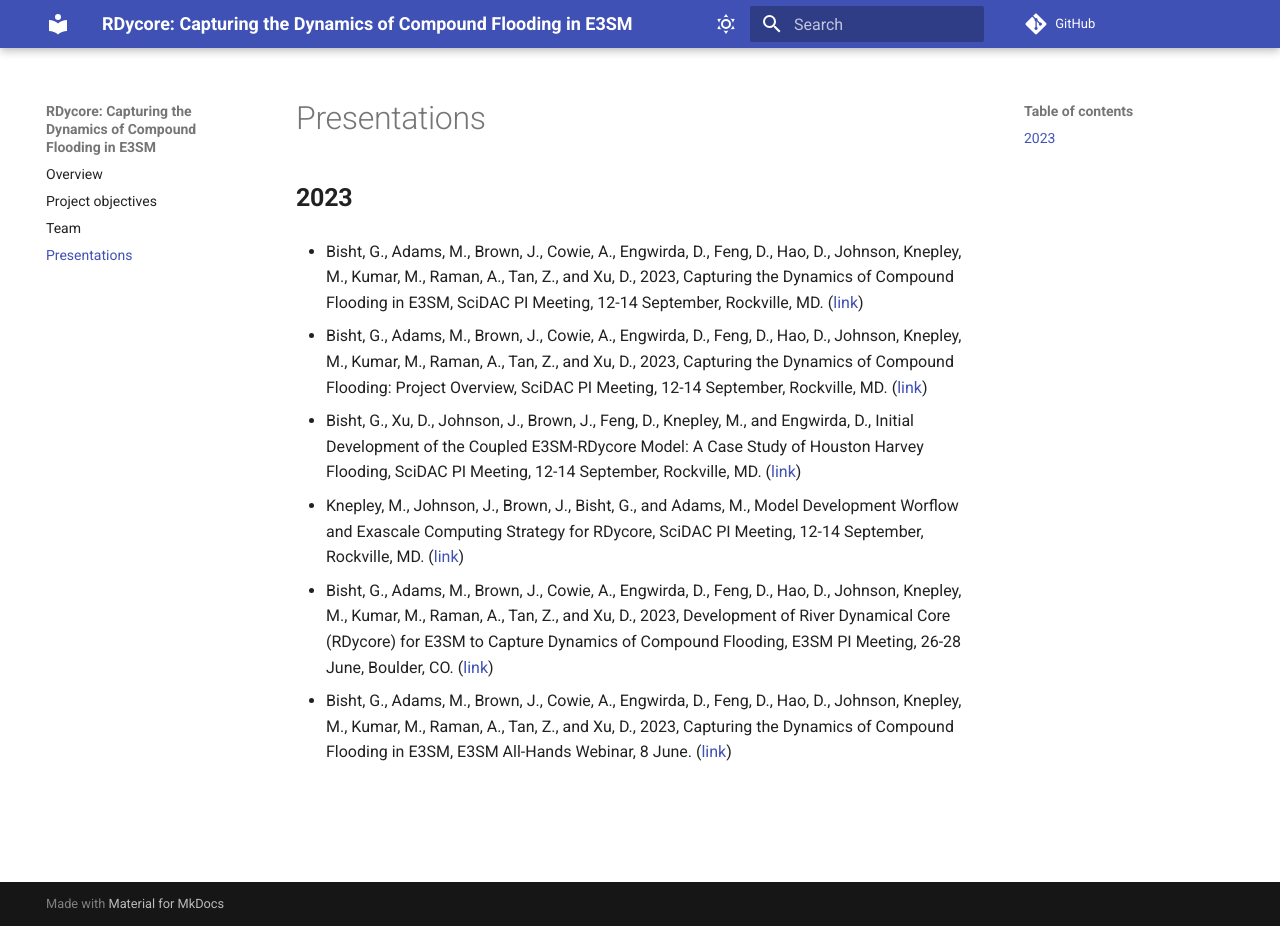
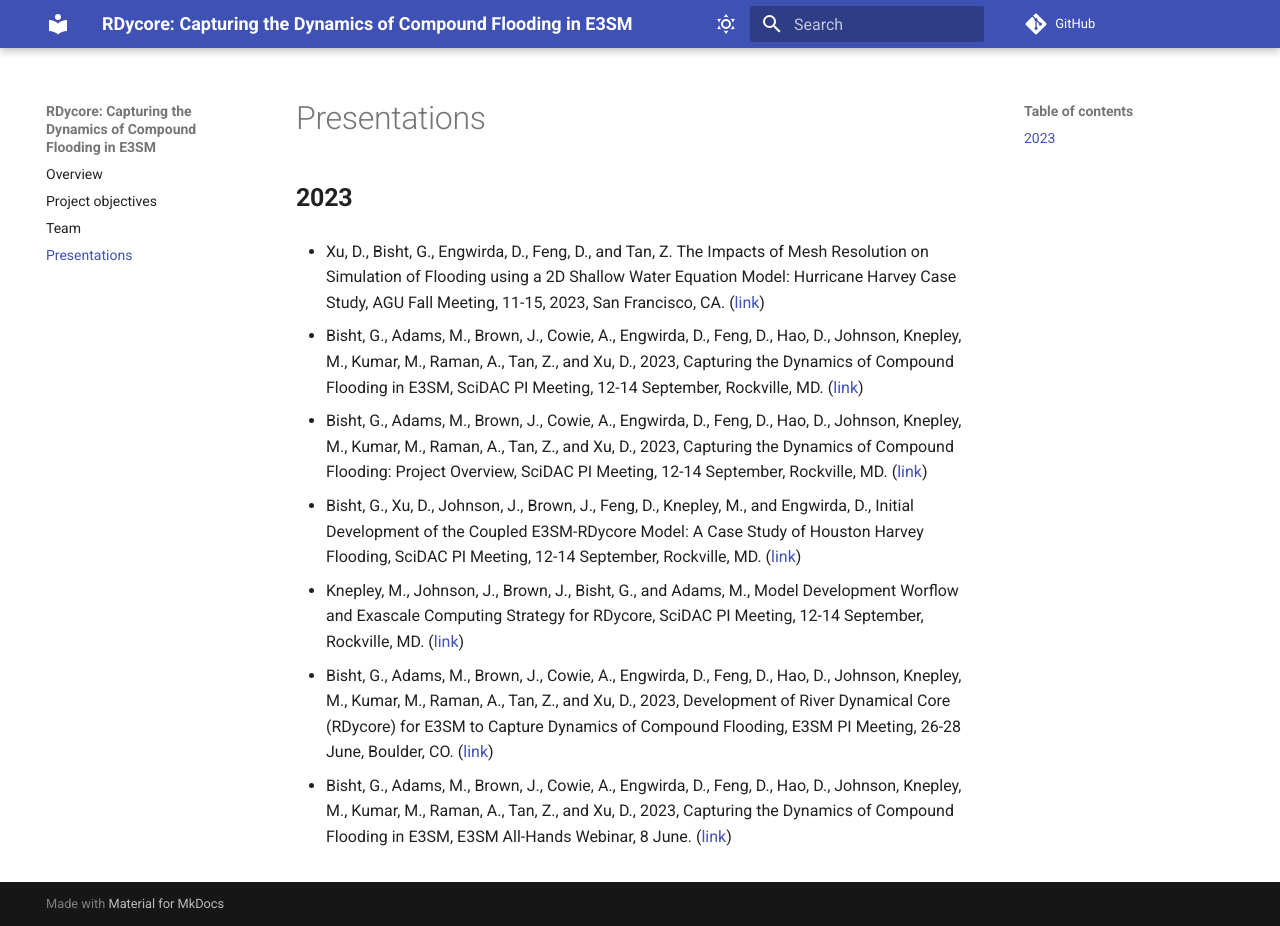
Before and after one commit to RDycore/RDycore.github.io, an MkDocs documentation site: the page built from docs/presentations.md, in a window 1280 px wide and 926 px high. Built offline with MkDocs 1.6.1 and Material for MkDocs 9.7.7, drawn with Linux system fonts in a browser that asks for light colours; comment, search, counter and statistics services are not loaded.

Commit message:
Add Donghui's AGU poster

```diff
--- a/docs/presentations.md
+++ b/docs/presentations.md
@@ -1,5 +1,7 @@
 
 ## **2023**
+
+- Xu, D., Bisht, G., Engwirda, D., Feng, D., and Tan, Z. The Impacts of Mesh Resolution on Simulation of Flooding using a 2D Shallow Water Equation Model: Hurricane Harvey Case Study, AGU Fall Meeting, 11-15, 2023, San Francisco, CA. ([link](https://www.dropbox.com/scl/fi/ao20pnlvseok2t0n0xzsx/Xu_Harvey_Flooding_Poster_AGU_2023.pdf?rlkey=1te223vy5zhj6fh8s0zwv1cwn&dl=0))
 
 - Bisht, G., Adams, M., Brown, J., Cowie, A., Engwirda, D., Feng, D., Hao, D., Johnson, Knepley, M., Kumar, M., Raman, A., Tan, Z., and Xu, D., 2023, Capturing the Dynamics of Compound Flooding in E3SM, SciDAC PI Meeting, 12-14 September, Rockville, MD. ([link](https://www.dropbox.com/scl/fi/hgqy32zmfyokf6u9a5gov/RDycore_2023_09_SciDAC_PI_Meeting_Presentation.pdf?rlkey=7qskk1edhu1d1piin434c4ee2&dl=0))
 
```
